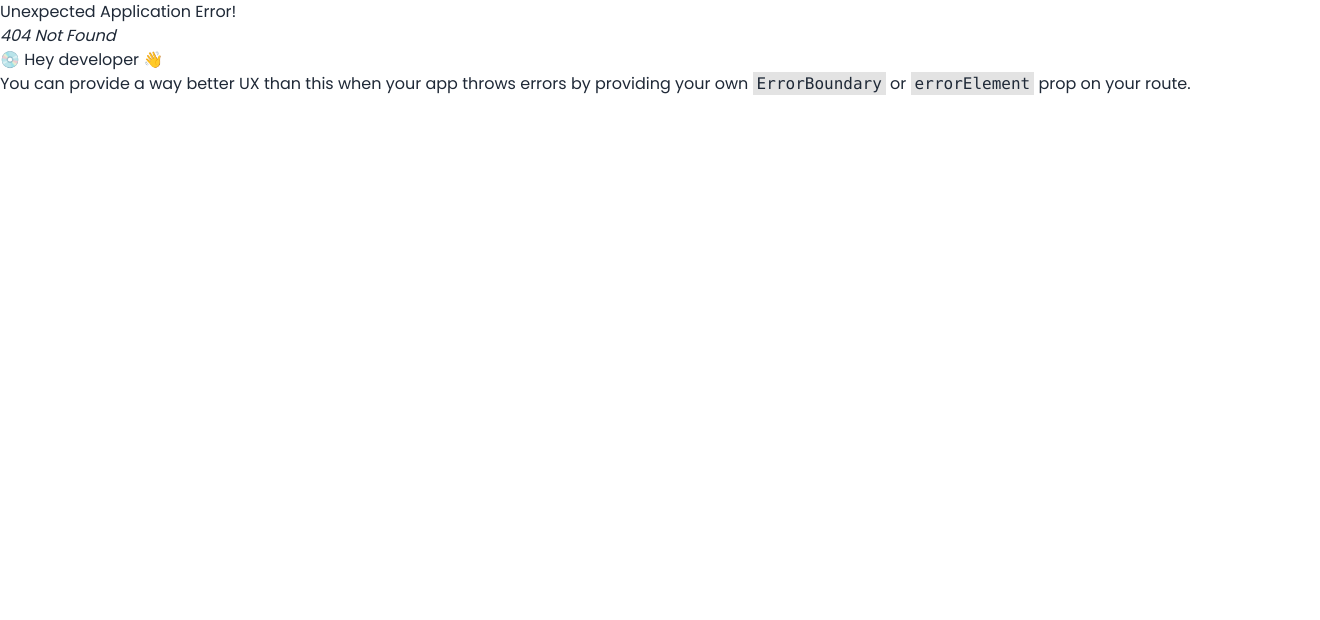
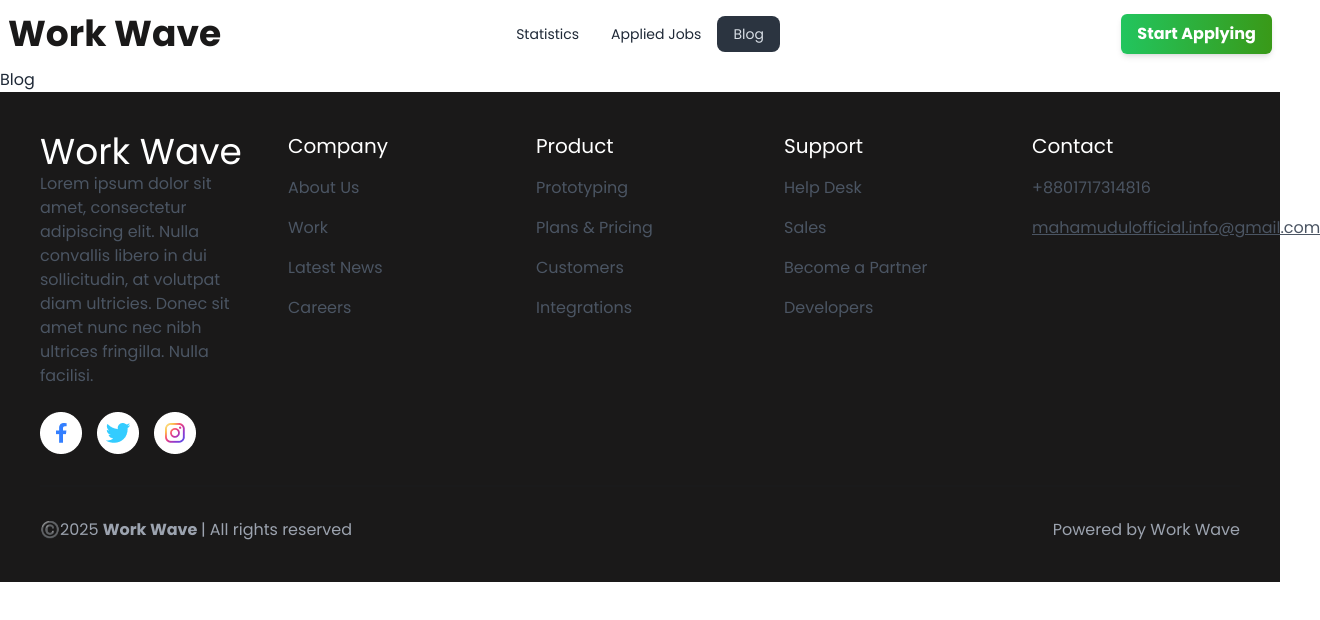
Before and after one commit to mahamudul-01/30-Days-React-Challange-Day-9, a React (Vite) app: page /blog in a window 1280 px wide. Before the commit this address had no page. Shown: the top 620 px of the page, 1320 px wide, since content can reach past the window. Built offline with nearby package versions, Linux system fonts and the light colour scheme.

Commit message:
add routing and new pages for Statistics, Applied Jobs, and Blog; update Header component with NavLink

```diff
--- a/src/components/Header/Header.jsx
+++ b/src/components/Header/Header.jsx
@@ -1,3 +1,5 @@
+import { NavLink } from "react-router-dom";
+
 const Header = () => {
   return (
     <div className="navbar bg-base-100">
@@ -24,30 +26,34 @@ const Header = () => {
             className="menu menu-sm dropdown-content bg-base-100 rounded-box z-[1] mt-3 w-52 p-2 shadow text-base"
           >
             <li>
-              <a>Statistics</a>
+              <NavLink to='/statistics'>Statistics</NavLink>
             </li>
             <li>
-              <a>Applied Job</a>
+            <NavLink to='/applied-job'>Applied Jobs</NavLink>
 
             </li>
             <li>
-              <a>Blog</a>
+            <NavLink to='/blog'>Blog</NavLink>
             </li>
           </ul>
         </div>
-        <h1 className="text-4xl text-[#1A1919] font-bold">Work Wave</h1>
+       <div>
+         <NavLink to='/'>
+         <h1 className="text-4xl text-[#1A1919] font-bold">Work Wave</h1>
+            </NavLink>
+       </div>
       </div>
       <div className="navbar-center hidden lg:flex">
         <ul className="menu menu-horizontal px-1">
         <li>
-              <a>Statistics</a>
+        <NavLink className='' to='/statistics'>Statistics</NavLink>
             </li>
             <li>
-              <a>Applied Job</a>
+            <NavLink to='/applied-job'>Applied Jobs</NavLink>
 
             </li>
             <li>
-              <a>Blog</a>
+            <NavLink to='/blog'>Blog</NavLink>
             </li>
         </ul>
       </div>
--- /dev/null
+++ b/src/pages/AppliedJob/AppliedJob.jsx
@@ -0,0 +1,10 @@
+
+const AppliedJob = () => {
+    return (
+        <div>
+            Applied jobs
+        </div>
+    );
+};
+
+export default AppliedJob;
--- /dev/null
+++ b/src/pages/Blog/Blog.jsx
@@ -0,0 +1,10 @@
+
+const Blog = () => {
+    return (
+        <div>
+            Blog
+        </div>
+    );
+};
+
+export default Blog;
--- /dev/null
+++ b/src/pages/Statistics/Statistics.jsx
@@ -0,0 +1,10 @@
+
+const Statistics = () => {
+    return (
+        <div>
+            statistics
+        </div>
+    );
+};
+
+export default Statistics;
```
Also changed, not shown: src/main.jsx (+15 -0 lines).
